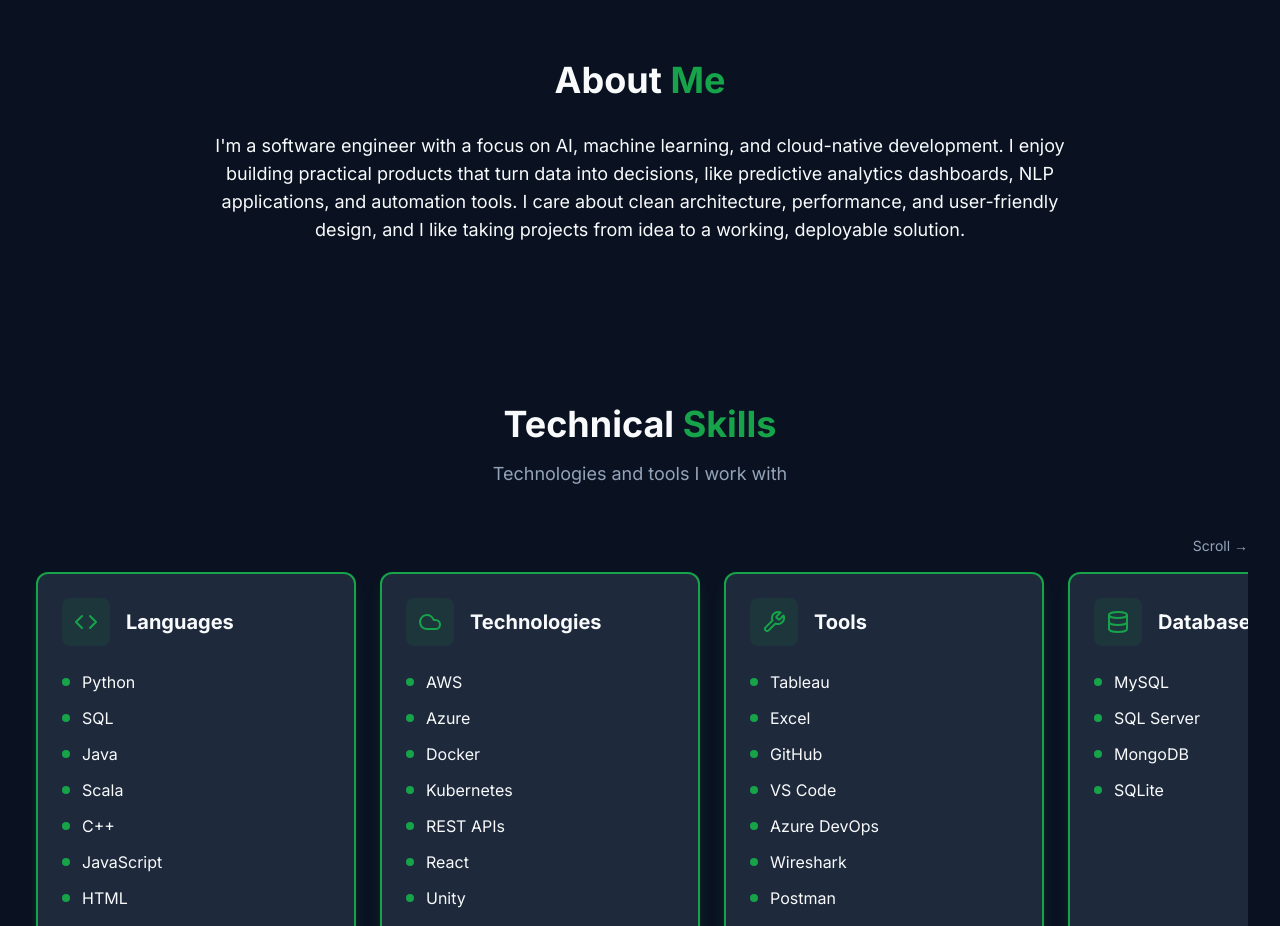
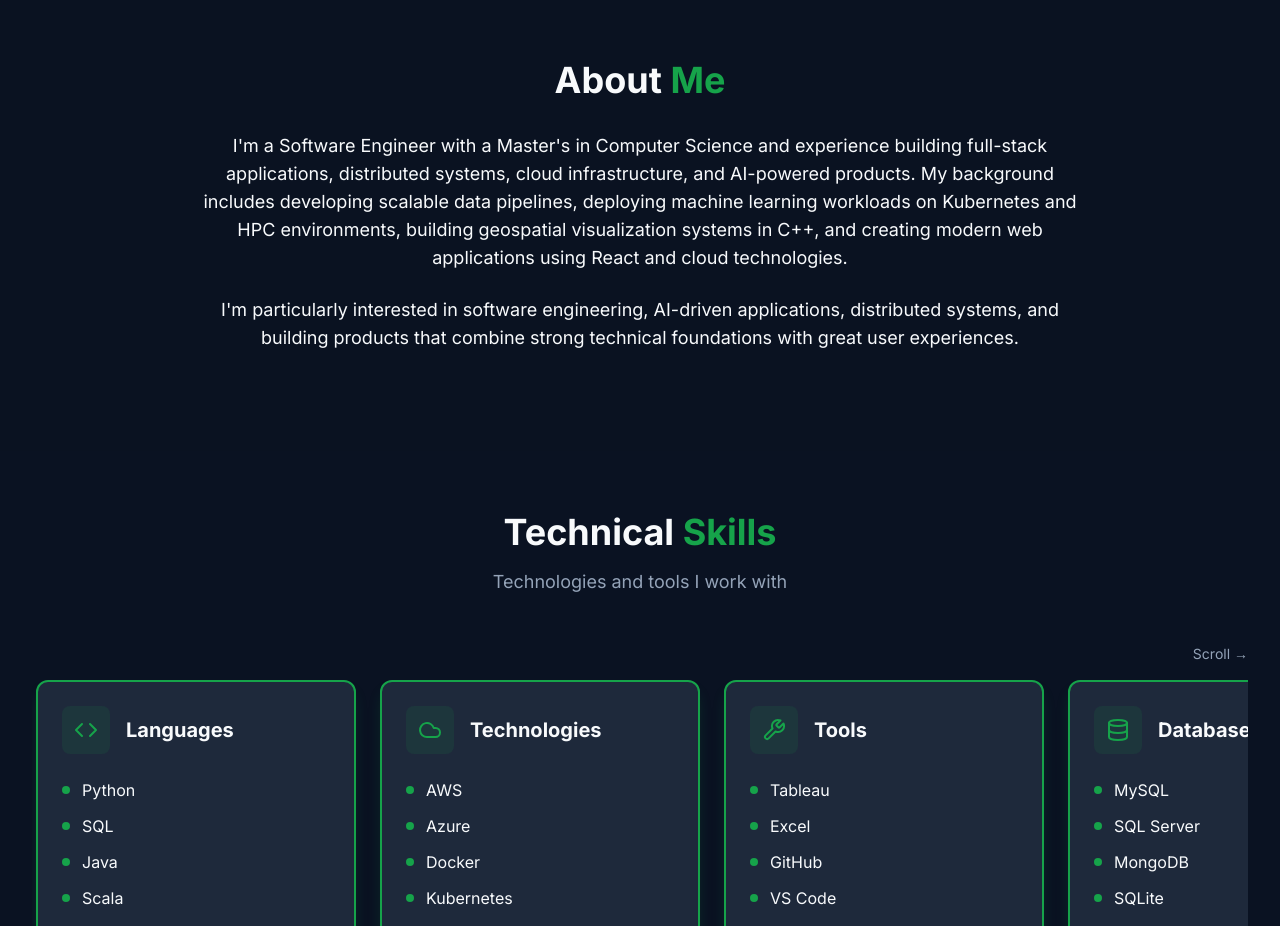
Before and after one commit to Sravika-G/my-portfolio, a React (Vite) app: page / in a window 1280 px wide. Shown: the part 820-1746 px from the top of the page. Built offline with nearby package versions, Linux system fonts and the light colour scheme.

Commit message:
Changes
Co-authored-by: Sravika-G <215451617+Sravika-G@users.noreply.github.com>

```diff
--- a/src/components/sections/About.tsx
+++ b/src/components/sections/About.tsx
@@ -27,10 +27,15 @@ const About = () => {
             className="space-y-4 md:space-y-6 text-base md:text-lg text-foreground leading-relaxed"
           >
             <p>
-              I'm a software engineer with a focus on AI, machine learning, and cloud-native development.
-              I enjoy building practical products that turn data into decisions, like predictive analytics
-              dashboards, NLP applications, and automation tools. I care about clean architecture, performance,
-              and user-friendly design, and I like taking projects from idea to a working, deployable solution.
+              I'm a Software Engineer with a Master's in Computer Science and experience building full-stack
+              applications, distributed systems, cloud infrastructure, and AI-powered products. My background
+              includes developing scalable data pipelines, deploying machine learning workloads on Kubernetes
+              and HPC environments, building geospatial visualization systems in C++, and creating modern web
+              applications using React and cloud technologies.
+            </p>
+            <p>
+              I'm particularly interested in software engineering, AI-driven applications, distributed systems,
+              and building products that combine strong technical foundations with great user experiences.
             </p>
           </motion.div>
         </motion.div>
```
